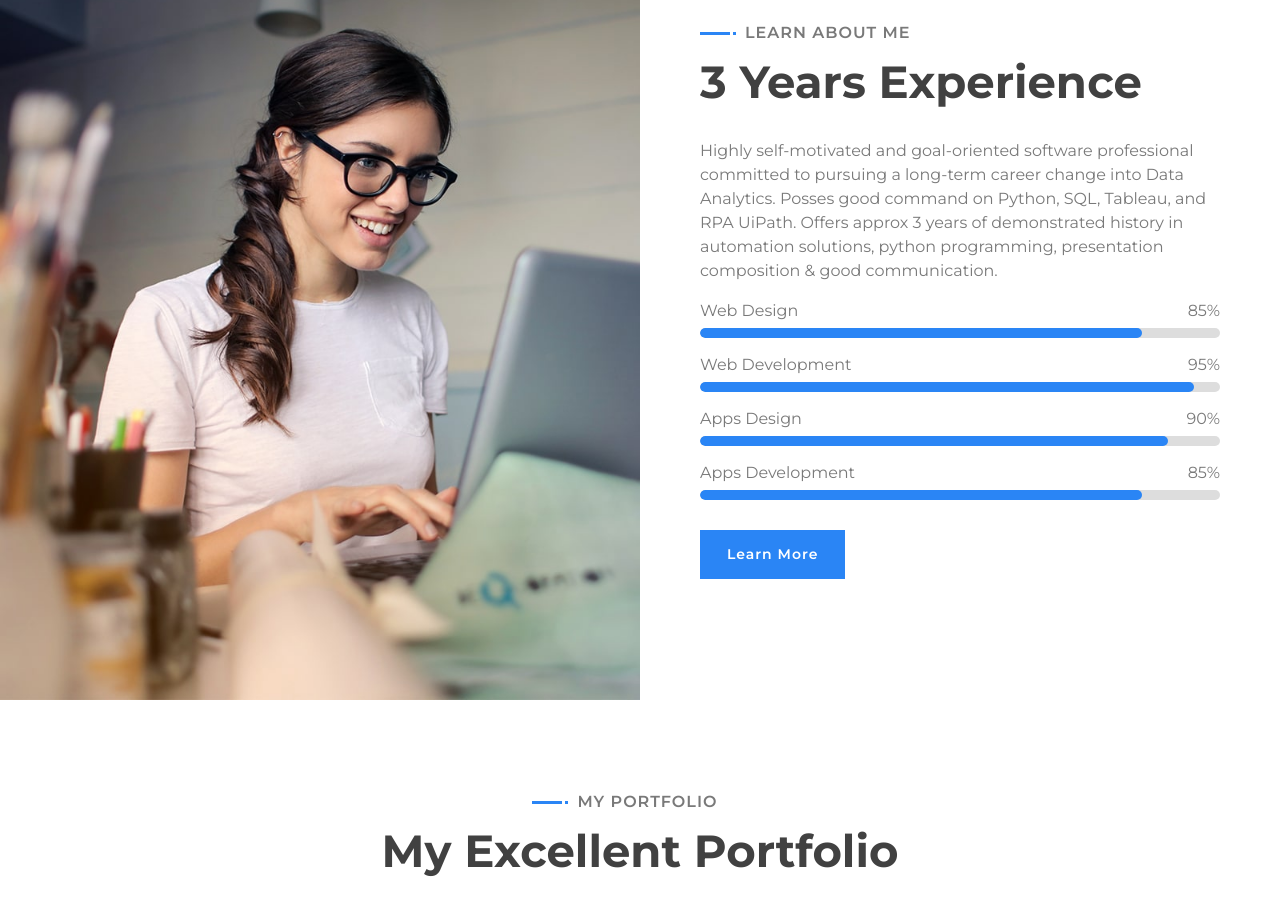
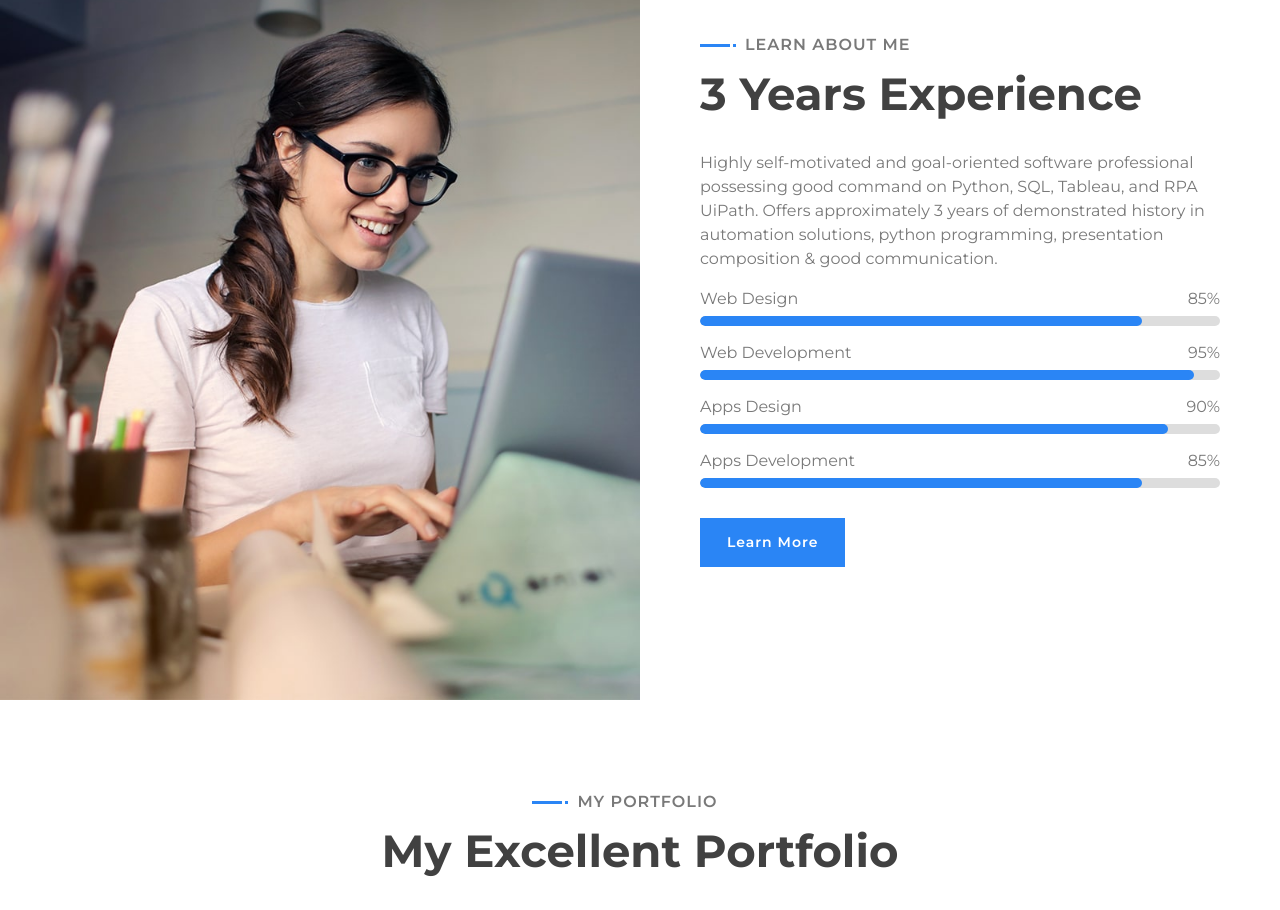
Before and after one commit to parmilama/parmilama.github.io, a plain HTML site: page index.html in a window 1280 px wide. Shown: the part 820-1730 px from the top of the page. Drawn offline with nearby package versions, Linux system fonts and the light colour scheme.

Commit message:
updated about section.

```diff
--- a/index.html
+++ b/index.html
@@ -94,7 +94,7 @@
                             </div>
                             <div class="about-text">
                                 <p>
-                                    Highly self-motivated and goal-oriented software professional committed to pursuing a long-term career change into Data Analytics. Posses good command on Python, SQL, Tableau, and RPA UiPath. Offers approx 3 years of demonstrated history in automation solutions, python programming, presentation composition & good communication.
+                                    Highly self-motivated and goal-oriented software professional possessing good command on Python, SQL, Tableau, and RPA UiPath. Offers approximately 3 years of demonstrated history in automation solutions, python programming, presentation composition & good communication.
                                 </p>
                             </div>
                             <div class="skills">
```
